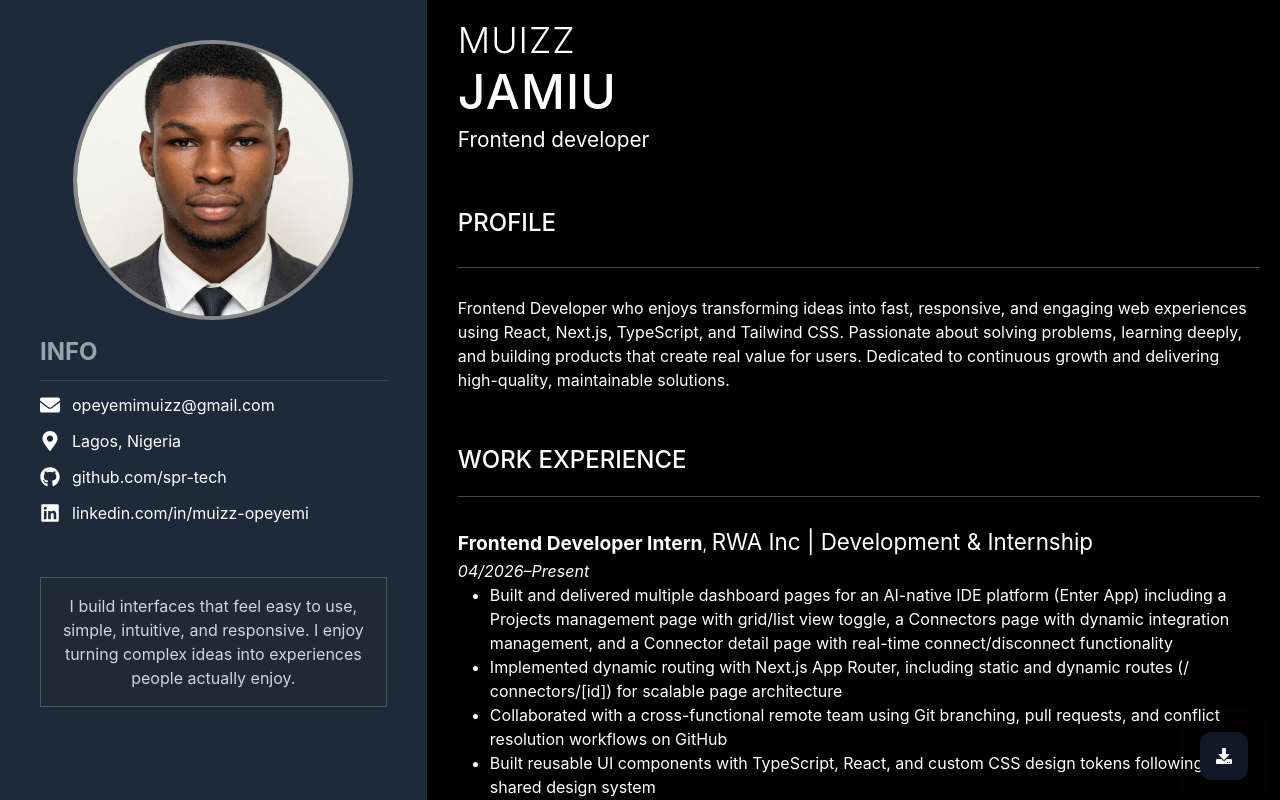
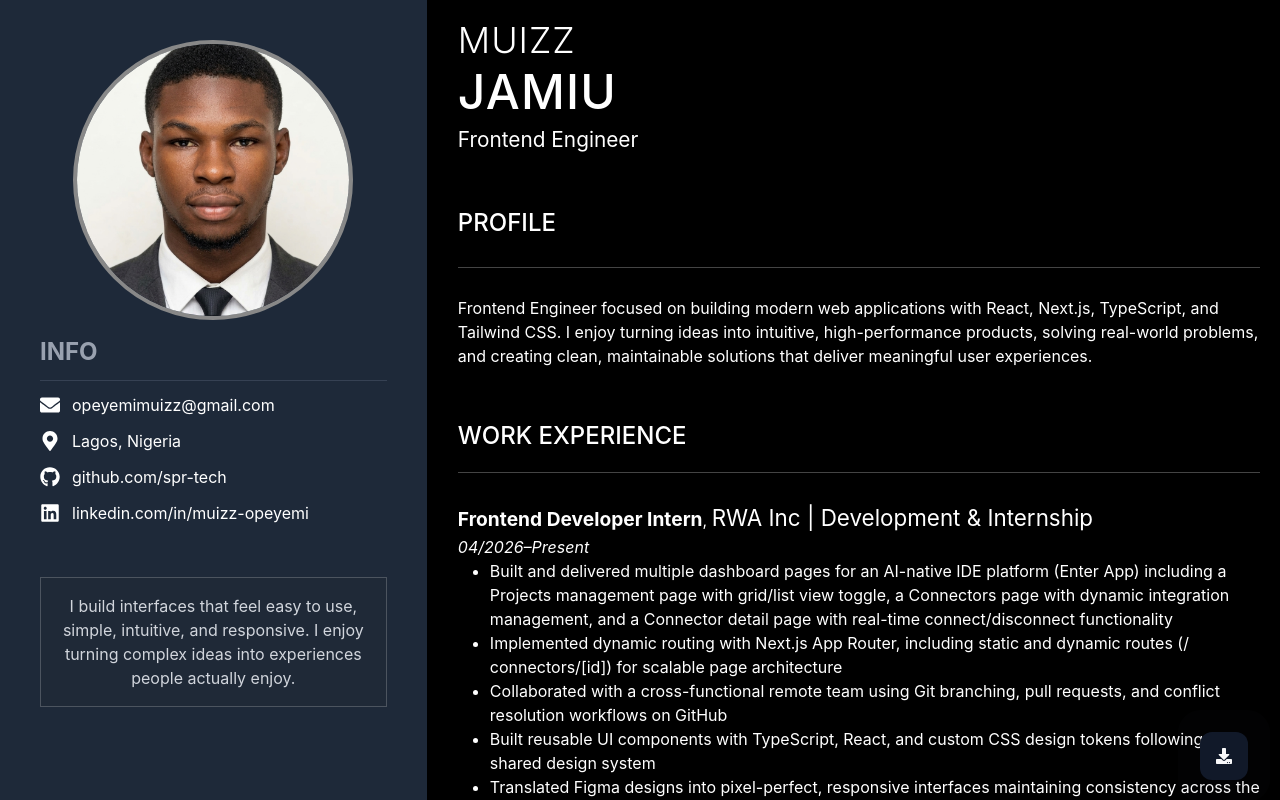
Before and after one commit to spr-tech/portfolio-ts, a React (Vite) app: page / in a window 1280 px wide. Built offline with nearby package versions, Linux system fonts and the light colour scheme.

Commit message:
change the about info

```diff
--- a/src/components/Header.tsx
+++ b/src/components/Header.tsx
@@ -8,21 +8,18 @@ const Header = () => {
         <span className="text-5xl font-medium tracking-wide uppercase">
           Jamiu
         </span>
-        <span className="font-normal text-[1.3rem]">
-           Frontend developer
-        </span>
+        <span className="font-normal text-[1.3rem]">Frontend Engineer</span>
       </div>
 
       <div className="flex flex-col gap-3 mt-13">
         <h4 className="text-2xl font-medium uppercase">Profile </h4>
         <hr className="border-[#444] my-4" />
         <p>
-          Frontend Developer who enjoys transforming ideas into fast,
-          responsive, and engaging web experiences using React, Next.js,
-          TypeScript, and Tailwind CSS. Passionate about solving problems,
-          learning deeply, and building products that create real value for
-          users. Dedicated to continuous growth and delivering high-quality,
-          maintainable solutions.
+          Frontend Engineer focused on building modern web applications with
+          React, Next.js, TypeScript, and Tailwind CSS. I enjoy turning ideas
+          into intuitive, high-performance products, solving real-world
+          problems, and creating clean, maintainable solutions that deliver
+          meaningful user experiences.
         </p>
       </div>
     </div>
```
